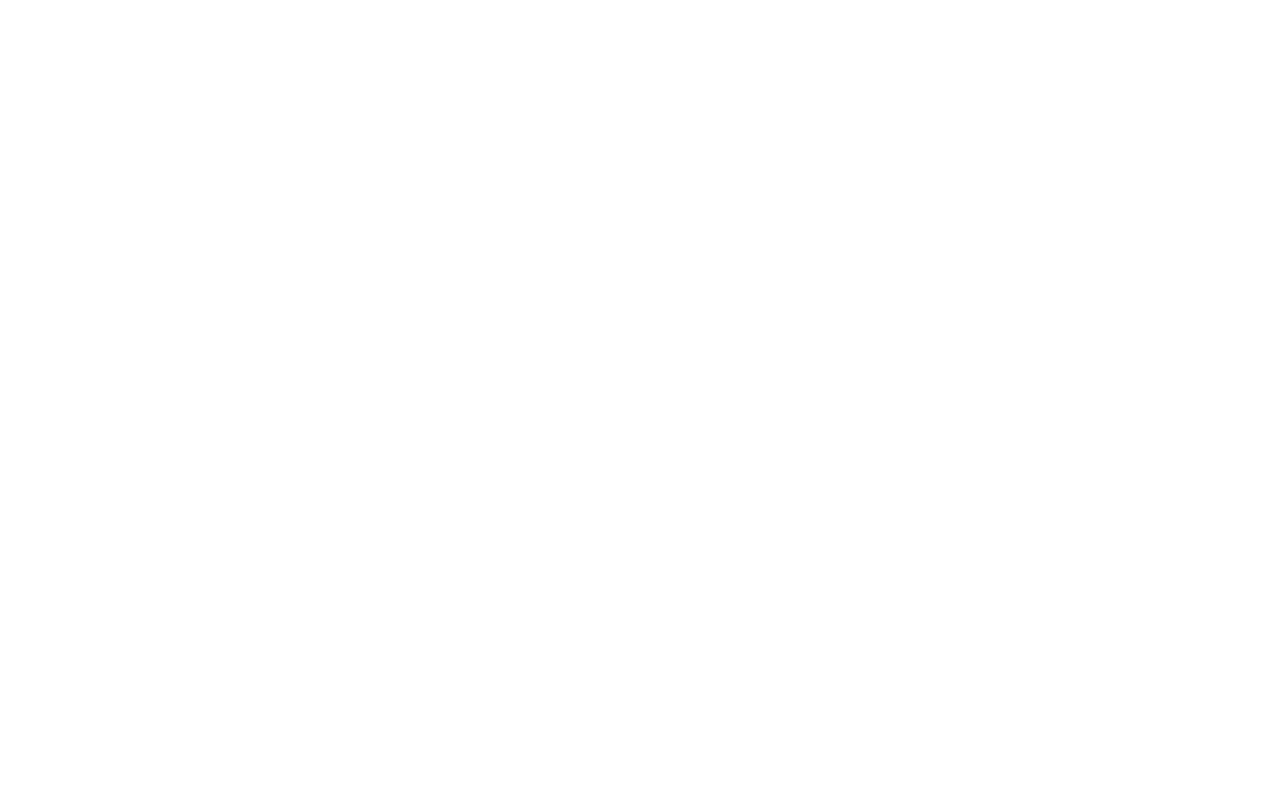
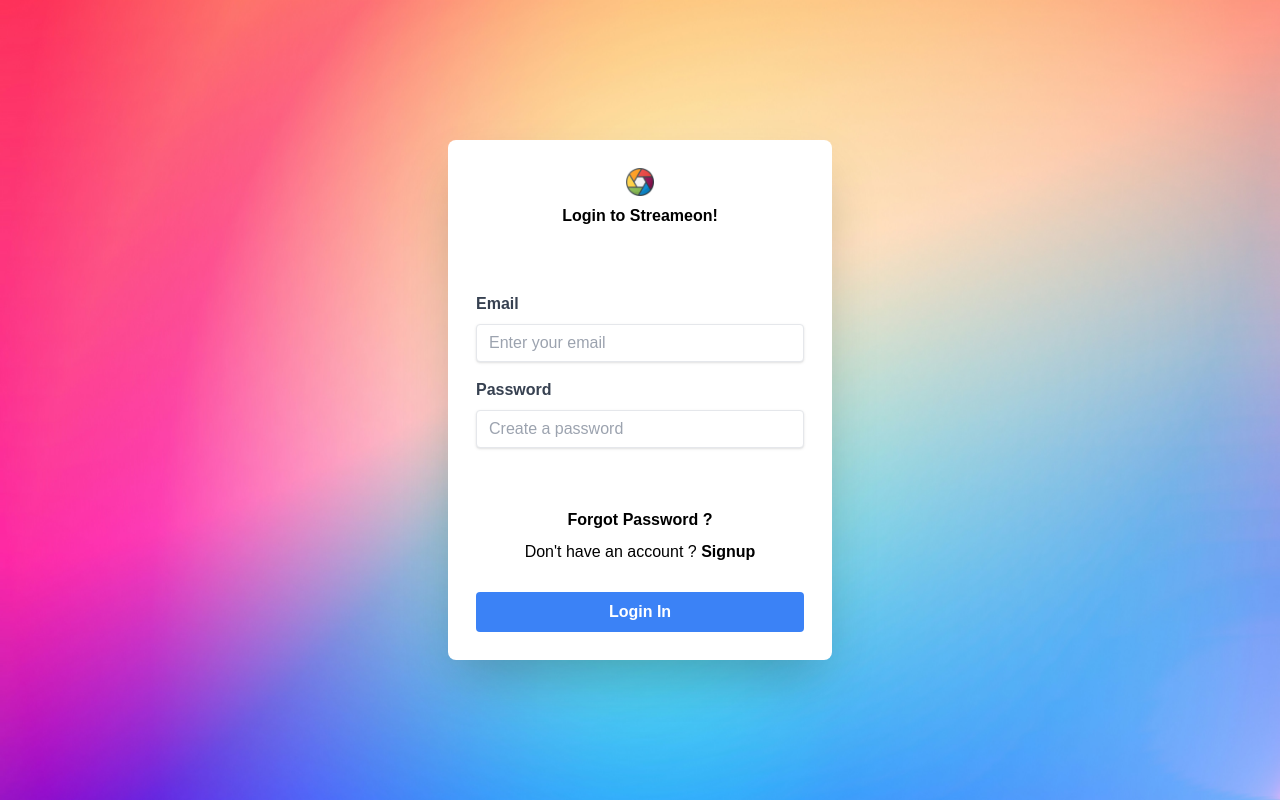
Before and after one commit to Adi0706/Streameon-Frontend, a React (Create React App) app: page /Login in a window 1280 px wide. Before the commit this address had no page. Built offline with nearby package versions, Linux system fonts and the light colour scheme.

Commit message:
login and sign up page done

```diff
--- a/src/Components/NavBar.jsx
+++ b/src/Components/NavBar.jsx
@@ -1,5 +1,6 @@
 import React from 'react';
 import VideoIcon from '../Media/video-camera-icon.png'
+import  {NavLink}  from 'react-router-dom';
 
 
 function NavBar() {
@@ -7,7 +8,10 @@
     <nav className='navbar'>
       <ul className='flex p-4'>
         <li className='ml-6 text-3xl font-bold flex items-center'>Streameon <img src={VideoIcon} alt="video-icon" className='w-7 h-7  ml-2  mt-2'></img></li>
-        <li className='mr-7  rounded-lg p-2 shadow-lg bg-zinc-100 text-black font-bold'>Try Streameon</li>
+        <NavLink to='/Signup'><button className="try-button m-7 p-2 shadow-xl rounded-lg text-xl transform transition-transform hover:scale-110">
+  Try Streameon
+</button>
+</NavLink>
       </ul>
     </nav>
   );
--- a/src/Pages/LandingPage.jsx
+++ b/src/Pages/LandingPage.jsx
@@ -13,8 +13,8 @@
   <div className='Body-text  w-1/2 p-4 text-left text-9xl text-white font-bold'>
  <p className='ml-7'>Unleash the<br></br> Power of<br></br> Real-Time Video Connections.</p>
   </div>
-  <div className='Body-video w-1/2 p-4 text-center mr-12  h-5/6'>
-    <video src={VideoLand} autoPlay loop muted  className='w-full h-full object-cover rounded-xl shadow-xl'></video>
+  <div className='Body-video w-1/2 p-4 text-center mr-24  h-5/6'>
+    <video src={VideoLand} autoPlay loop muted  className='w-full h-full object-cover rounded-full shadow-xl'></video>
   </div>
 
 </div>
--- /dev/null
+++ b/src/Pages/Login.jsx
@@ -0,0 +1,80 @@
+import React from "react";
+import Background from "../Media/LandingImage.png";
+import icon from "../Media/video-camera-icon.png";
+import gicon from '../Media/gicon.png';
+import {Link} from 'react-router-dom' ;
+
+function Signup() {
+  return (
+    <>
+      <div className="Signup-Container w-screen h-screen">
+        <img
+          src={Background}
+          alt="background-image"
+          className="absolute inset-0 w-full h-full object-cover"
+        />
+
+        <div className="Signup-form w-96 h-auto shadow-2xl flex flex-col items-center">
+          {/* Heading */}
+          <div className="flex flex-col items-center m-7">
+            <img src={icon} alt="streameon-icon" className="w-7 h-7" />
+            <p className="p-2 font-bold">Login to Streameon!</p>
+          </div>
+
+          {/* Form */}
+          <form className="w-full max-w-sm flex flex-col p-7">
+            {/* Email input */}
+            <div className="mb-4">
+              <label
+                htmlFor="email"
+                className="block text-gray-700 font-bold mb-2"
+              >
+                Email
+              </label>
+              <input
+                type="email"
+                id="email"
+                name="email"
+                className="shadow appearance-none border rounded w-full py-2 px-3 text-gray-700 leading-tight focus:shadow-outline"
+                placeholder="Enter your email"
+                required
+              />
+            </div>
+
+            {/* Password input */}
+            <div className="mb-6">
+              <label
+                htmlFor="password"
+                className="block text-gray-700 font-bold mb-2"
+              >
+                Password
+              </label>
+              <input
+                type="password"
+                id="password"
+                name="password"
+                className="shadow appearance-none border rounded w-full py-2 px-3 text-gray-700 leading-tight  focus:shadow-outline"
+                placeholder="Create a password"
+                required
+              />
+            </div>
+
+         <div className="m-7 flex flex-col items-center">
+            <p className="m-2 font-bold">Forgot Password ?</p>
+            <p>Don't have an account ? <Link to='/Signup'><span className="font-bold">Signup</span></Link></p>
+         </div>
+            {/* Submit button */}
+            <button
+              type="submit"
+              className="bg-blue-500 hover:bg-blue-700 text-white font-bold py-2 px-4 rounded focus:outline-none focus:shadow-outline"
+            >
+         Login In
+            </button>
+          </form>
+        </div>
+      </div>
+    </>
+  );
+}
+
+export default Signup;
--- /dev/null
+++ b/src/Pages/Signup.jsx
@@ -0,0 +1,80 @@
+import React from "react";
+import Background from "../Media/LandingImage.png";
+import icon from "../Media/video-camera-icon.png";
+import gicon from '../Media/gicon.png';
+import {Link} from 'react-router-dom' ;
+
+function Signup() {
+  return (
+    <>
+      <div className="Signup-Container w-screen h-screen">
+        <img
+          src={Background}
+          alt="background-image"
+          className="absolute inset-0 w-full h-full object-cover"
+        />
+
+        <div className="Signup-form w-96 h-auto shadow-2xl flex flex-col items-center">
+          {/* Heading */}
+          <div className="flex flex-col items-center m-7">
+            <img src={icon} alt="streameon-icon" className="w-7 h-7" />
+            <p className="p-2 font-bold">Welcome to Streameon!</p>
+          </div>
+
+          {/* Form */}
+          <form className="w-full max-w-sm flex flex-col p-7">
+            {/* Email input */}
+            <div className="mb-4">
+              <label
+                htmlFor="email"
+                className="block text-gray-700 font-bold mb-2"
+              >
+                Email
+              </label>
+              <input
+                type="email"
+                id="email"
+                name="email"
+                className="shadow appearance-none border rounded w-full py-2 px-3 text-gray-700 leading-tight focus:shadow-outline"
+                placeholder="Enter your email"
+                required
+              />
+            </div>
+
+            {/* Password input */}
+            <div className="mb-6">
+              <label
+                htmlFor="password"
+                className="block text-gray-700 font-bold mb-2"
+              >
+                Password
+              </label>
+              <input
+                type="password"
+                id="password"
+                name="password"
+                className="shadow appearance-none border rounded w-full py-2 px-3 text-gray-700 leading-tight  focus:shadow-outline"
+                placeholder="Create a password"
+                required
+              />
+            </div>
+
+         <div className="m-7 flex flex-col items-center">
+            <img src={gicon} alt="googleauth" className="w-7 h-7 m-5"></img>
+            <p>Already have an account ? <Link to='/Login'><span className="font-bold">Login</span></Link></p>
+         </div>
+            {/* Submit button */}
+            <button
+              type="submit"
+              className="bg-blue-500 hover:bg-blue-700 text-white font-bold py-2 px-4 rounded focus:outline-none focus:shadow-outline"
+            >
+              Sign Up
+            </button>
+          </form>
+        </div>
+      </div>
+    </>
+  );
+}
+
+export default Signup;
--- a/src/Routes/AllRoutes.jsx
+++ b/src/Routes/AllRoutes.jsx
@@ -1,12 +1,16 @@
 import React from 'react'
 import {Routes,Route} from 'react-router-dom' ;
 import LandingPage from '../Pages/LandingPage';
+import Signup from '../Pages/Signup';
+import Login from '../Pages/Login';
 
 function AllRoutes() {
   return (
    <>
    <Routes>
     <Route path='/' element={<LandingPage/>}/>
+    <Route path='/Signup' element={<Signup/>}/>
+    <Route path='/Login' element={<Login/>}/>
    </Routes>
    </>
   )
--- a/src/index.css
+++ b/src/index.css
@@ -2,7 +2,7 @@
 @tailwind components;
 @tailwind utilities;
 
-
+@import url('https://fonts.googleapis.com/css2?family=Poppins:ital,wght@0,100;0,200;0,300;0,400;0,500;0,600;0,700;0,800;0,900;1,100;1,200;1,300;1,400;1,500;1,600;1,700;1,800;1,900&display=swap')
 body {
   margin: 0;
   font-family: -apple-system, BlinkMacSystemFont, 'Segoe UI', 'Roboto', 'Oxygen',
@@ -23,7 +23,9 @@
   padding: 10px;
   position: fixed;
   width: 100%;
-  z-index: 1000;
+  z-index: 1001;
+  margin-top:-15px;
+
 }
 
 .navbar ul {
@@ -38,6 +40,18 @@
 }
 .LandingBody{
   position:relative ;
-  z-index:1001;
+  z-index:1000;
+  font-family: "Poppins", sans-serif;
 
 }
+.Signup-form {
+  position: absolute;
+  top: 50%;
+  left: 50%;
+  transform: translate(-50%, -50%);
+  z-index: 1000;
+  font-family: "Poppins", sans-serif;
+  background-color: #ffffff;
+  border-radius: 8px;
+
+}
```
Also changed, not shown: src/Media/gicon.png (added).
